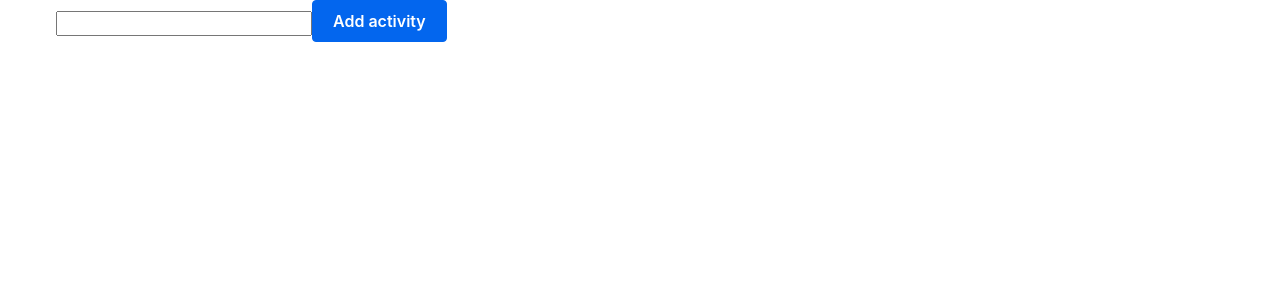
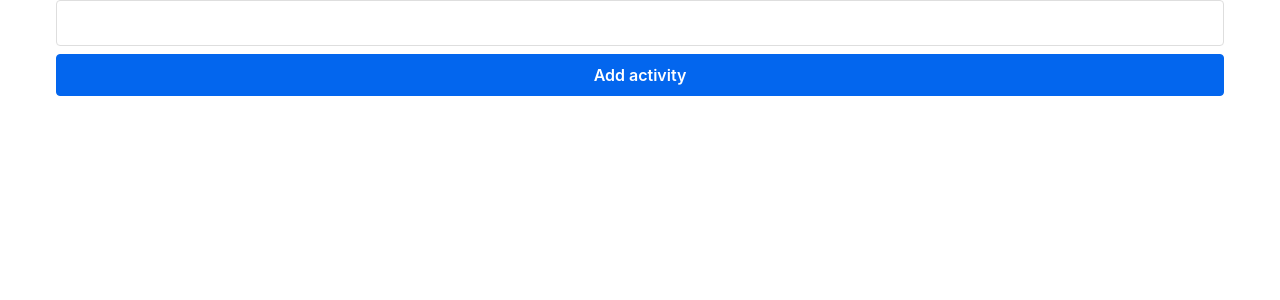
Before and after one commit to dustycl/todooly-react, a React (Create React App) app: page / in a window 1280 px wide. Shown: the top 300 px of the page. Built offline with nearby package versions, Linux system fonts and the light colour scheme.

Commit message:
Add full-button class to button

```diff
--- a/src/App.js
+++ b/src/App.js
@@ -4,10 +4,12 @@ class App extends Component {
   render() {
     return (
       <div class="container">
-        <input
-        type="input"
-        ></input>
-        <button>Add activity</button>
+        <form className="flex">
+          <input
+           type="text"
+           ></input>
+          <button className="full-button">Add activity</button>
+        </form>
       </div>
     )
   }
```
